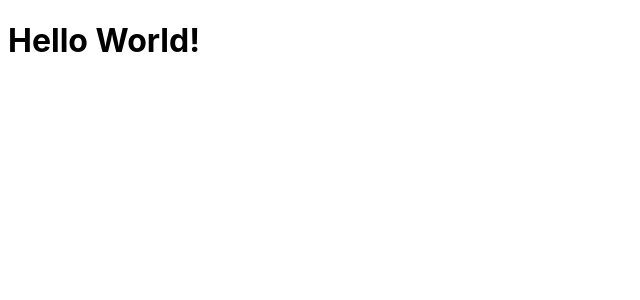
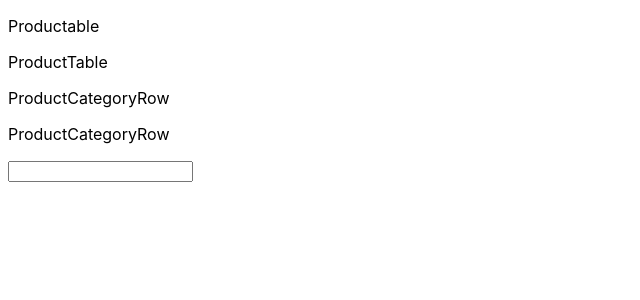
Before and after one commit to aidoskashenov/react-product, a React (Create React App) app: page / in a window 1280 px wide. Shown: the top 300 px of the page, without its empty margins (0-640 px from the left). Built offline with nearby package versions, Linux system fonts and the light colour scheme.

Commit message:
Add Tree and files

```diff
--- a/src/App.js
+++ b/src/App.js
@@ -1,8 +1,6 @@
-import React from 'react';
-import './App.css';
-
+import React from "react";
+import "./App.css";
+import { FilterableProductTable } from "./components";
 export const App = () => {
-  return (
-    <h1>Hello World!</h1>
-  );
-}
+  return <FilterableProductTable />;
+};
--- /dev/null
+++ b/src/components/FilterableProductTable/ProductTable/ProductCategoryRow/index.js
@@ -0,0 +1,3 @@
+import React from 'react'
+
+export const ProductCategoryRow = () => <p>ProductCategoryRow</p>
--- /dev/null
+++ b/src/components/FilterableProductTable/ProductTable/ProductRow/index.js
@@ -0,0 +1,3 @@
+import React from 'react'
+
+export const ProductRow = () => <p>ProductCategoryRow</p>
--- /dev/null
+++ b/src/components/FilterableProductTable/ProductTable/index.js
@@ -0,0 +1,10 @@
+import React, {Fragment} from 'react'
+
+import { ProductCategoryRow } from "./ProductCategoryRow"
+import { ProductRow} from "./ProductRow"
+
+export const ProductTable = () => (<Fragment>
+    <p>ProductTable</p>
+    <ProductCategoryRow />
+    <ProductRow />
+  </Fragment>)
--- /dev/null
+++ b/src/components/FilterableProductTable/SearchBar/index.js
@@ -0,0 +1,3 @@
+import React from 'react'
+
+export const SearchBar = () => <input className="search-bar"/>
--- /dev/null
+++ b/src/components/FilterableProductTable/index.js
@@ -0,0 +1,11 @@
+import React, { Fragment } from 'react'
+
+import {ProductTable} from "./ProductTable"
+import {SearchBar} from "./SearchBar"
+
+export const FilterableProductTable = () =>
+<Fragment>
+<p>Productable</p>
+  <ProductTable/>
+  <SearchBar/>
+</Fragment>
--- /dev/null
+++ b/src/components/index.js
@@ -0,0 +1,3 @@
+const { FilterableProductTable } = require("./FilterableProductTable");
+
+export {FilterableProductTable} from "./FilterableProductTable"
```
Also changed, not shown: 1 other file (tests, documents, lock files or other folders).
